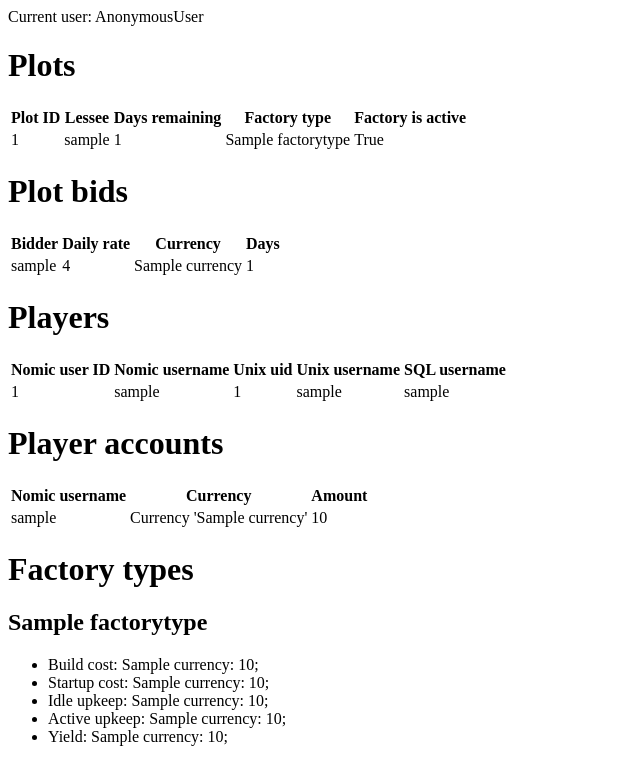
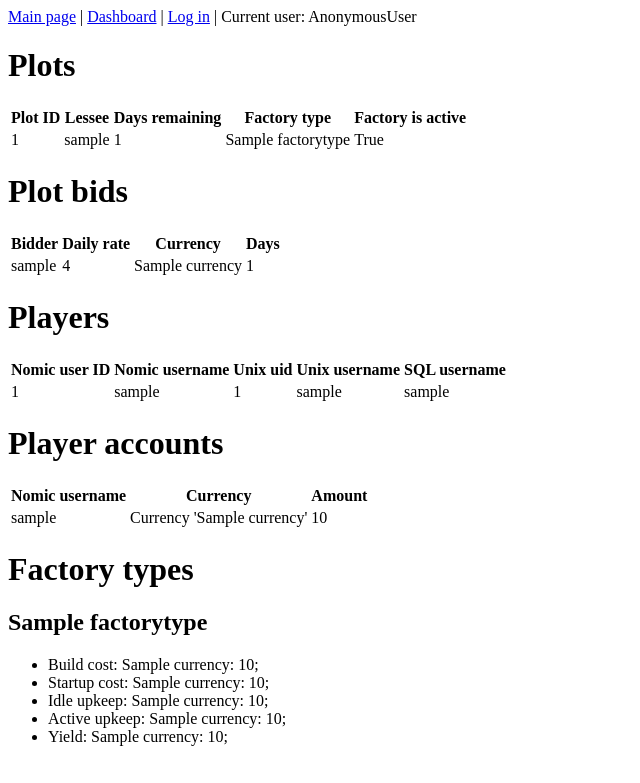
Before and after one commit to tswett/lepfact, a Django app: page /playerinfo/ in a window 1280 px wide. Shown: the top 783 px of the page, without its empty margins (0-640 px from the left). Run offline with Django 3.2, Linux system fonts and the light colour scheme; tables that the repository leaves empty hold one stand-in row (values such as "Sample post").

Commit message:
Create header.html template

```diff
--- a/playerinfo/templates/playerinfo/dashboard.html
+++ b/playerinfo/templates/playerinfo/dashboard.html
@@ -1,6 +1,7 @@
 <!DOCTYPE html>
 <html>
     <body>
+        {% include "playerinfo/header.html" %}
         <h1>Holdings</h1>
 
         <h1>Transfer currency</h1>
--- /dev/null
+++ b/playerinfo/templates/playerinfo/header.html
@@ -0,0 +1 @@
+<a href="/playerinfo/">Main page</a> | <a href="/playerinfo/dashboard/">Dashboard</a> | <a href="/playerinfo/login/">Log in</a> | Current user: {{ user }}
--- a/playerinfo/templates/playerinfo/index.html
+++ b/playerinfo/templates/playerinfo/index.html
@@ -1,6 +1,6 @@
 <html>
     <body>
-        Current user: {{ user }}
+        {% include "playerinfo/header.html" %}
         <h1>Plots</h1>
         <table>
             <tr>
--- a/playerinfo/templates/playerinfo/login.html
+++ b/playerinfo/templates/playerinfo/login.html
@@ -1,5 +1,6 @@
 <!DOCTYPE html>
 <html>
+    {% include "playerinfo/header.html" %}
     <form action="/playerinfo/login/?next=%2fplayerinfo%2f" method="post">
         {% csrf_token %}{{ form.as_p }}
         <input type="submit" value="Submit">
```
